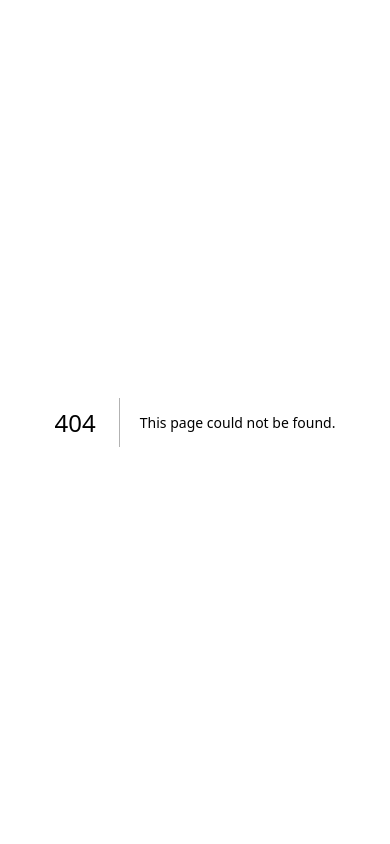
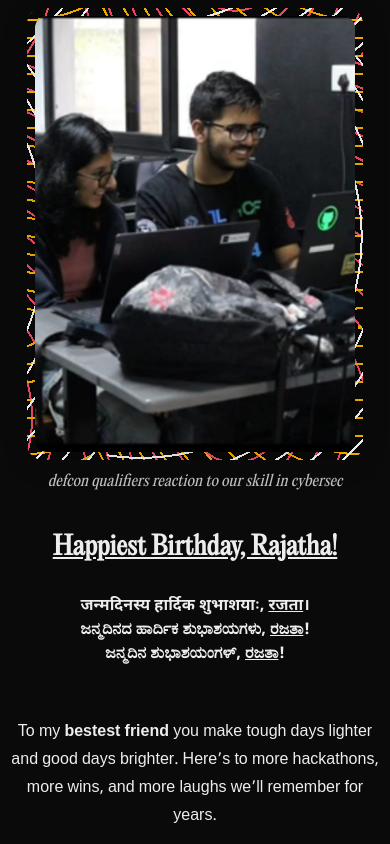
Before and after one commit to Ani07-05/bdayapp, a Next.js app: page /rajatha in a window 390 px wide. Before the commit this address had no page. Shown: the top 844 px of the page. Built offline with nearby package versions, Linux system fonts and the light colour scheme.

Commit message:
pushed rajatha

```diff
--- a/app/globals.css
+++ b/app/globals.css
@@ -14,6 +14,7 @@ body {
   min-height: 100vh;
 }
 
+/* ==== Homepage styles ==== */
 .homepage {
   min-height: 100vh;
   display: flex;
@@ -87,6 +88,7 @@ body {
   100% { transform: translateY(-80%); }
 }
 
+/* ==== Birthday page base ==== */
 .bday-page {
   min-height: 100vh;
   background: #0a0a0a;
@@ -98,6 +100,7 @@ body {
   padding-top: 3rem;
 }
 
+/* ==== Circular image version ==== */
 .bday-image-container {
   width: 180px;
   height: 180px;
@@ -110,7 +113,6 @@ body {
   justify-content: center;
   box-shadow: 0 4px 32px 0 rgba(0,0,0,0.25);
 }
-
 .bday-image {
   width: 100%;
   height: 100%;
@@ -118,6 +120,7 @@ body {
   display: block;
 }
 
+/* ==== Message fade-in ==== */
 .bday-message {
   font-size: 2.2rem;
   text-align: center;
@@ -127,11 +130,11 @@ body {
   opacity: 0;
   animation: fadeIn 1.2s ease 0.2s forwards;
 }
-
 @keyframes fadeIn {
   to { opacity: 1; }
 }
 
+/* ==== Confetti bar ==== */
 .confetti {
   width: 100%;
   height: 60px;
@@ -141,17 +144,16 @@ body {
   animation: confetti 2s linear infinite;
   margin-top: 2rem;
 }
-
 @keyframes confetti {
   0% { background-position: 0 0, 0 0, 0 0; }
   100% { background-position: 100px 60px, 80px 60px, 50px 60px; }
 }
 
+/* ==== Layout container ==== */
 .no-scroll {
   overflow: hidden !important;
   max-height: 100vh;
 }
-
 .bday-side-layout {
   min-height: 100vh;
   background: #0a0a0a;
@@ -169,13 +171,13 @@ body {
   margin: 0;
 }
 
+/* ==== Photo with confetti frame ==== */
 .bday-photo-figure {
   display: flex;
   flex-direction: column;
   align-items: center;
   margin: 0;
 }
-
 .bday-photo-confetti {
   padding: 8px;
   border-radius: 1rem;
@@ -187,47 +189,55 @@ body {
   align-items: center;
   justify-content: center;
 }
-
 .bday-photo-rect {
-  width: 220px;
-  height: 300px;
+  width: 260px; /* bigger image */
+  height: 360px;
   object-fit: cover;
   border-radius: 0.75rem;
   box-shadow: 0 4px 32px 0 rgba(0,0,0,0.25);
   display: block;
 }
-
 .bday-photo-legend {
   margin-top: 0.75rem;
   font-size: 1rem;
   color: #bdbdbd;
   text-align: center;
   font-style: italic;
-  max-width: 220px;
+  max-width: 260px;
 }
 
+/* ==== Message section ==== */
 .bday-message-section {
   display: flex;
   flex-direction: column;
   justify-content: center;
   align-items: flex-start;
-  max-width: 400px;
+  max-width: 520px; /* more room for text */
+}
+.bday-heading {
+  font-family: 'PP Editorial New', Arial, sans-serif;
+  font-size: 2.4rem;
+  margin-bottom: 1rem;
+  font-weight: 400;
+  line-height: 1.2;
+}
+.bday-message-body {
+  font-size: 1.2rem;
+  line-height: 1.75;
+  max-width: 60ch;
+  font-family: 'Noto Sans Devanagari', Arial, sans-serif;
+  color: #ededed;
+}
+.bday-message-body p {
+  margin-bottom: 1rem;
+}
+.small-message {
+  font-size: 1.05rem;
+  line-height: 1.5;
+  margin-bottom: 1.2rem;
 }
 
-.bday-heading {
-  font-family: 'PP Editorial New', Arial, sans-serif;
-  font-size: 2.2rem;
-  margin-bottom: 1.2rem;
-  font-weight: 400;
-}
-
-.bday-message-body {
-  font-size: 1.15rem;
-  line-height: 1.7;
-  color: #ededed;
-  font-family: 'Noto Sans Devanagari', Arial, sans-serif;
-}
-
+/* ==== Devanagari styling ==== */
 .devanagari {
   display: block;
   margin-top: 1.2rem;
@@ -236,6 +246,7 @@ body {
   font-family: 'Noto Sans Devanagari', Arial, sans-serif;
 }
 
+/* ==== Responsive ==== */
 @media (max-width: 900px) {
   .no-scroll {
     overflow: visible !important;
@@ -246,65 +257,33 @@ body {
     align-items: center;
     gap: 1.2rem;
     padding: 0.5rem 0;
-    min-height: 100vh;
-    width: 100vw;
-    box-sizing: border-box;
-    margin: 0;
-  }
-  .bday-photo-figure {
-    margin-bottom: 0.5rem;
-    width: 100vw;
-    max-width: 100vw;
-    align-items: center;
-    display: flex;
-    flex-direction: column;
   }
   .bday-photo-rect {
     width: 90vw;
     max-width: 320px;
     height: auto;
     aspect-ratio: 11/15;
-    margin: 0 auto;
-    display: block;
   }
   .bday-photo-legend {
     max-width: 95vw;
     font-size: 0.95rem;
-    text-align: center;
-    margin: 0.5rem auto 0.8rem auto;
   }
   .bday-message-section {
     align-items: center;
-    max-width: 100vw;
-    width: 100vw;
+    max-width: 95vw;
     padding: 0 0.5rem;
-    margin: 0;
-    display: flex;
-    flex-direction: column;
-    justify-content: flex-start;
   }
   .bday-heading {
-    font-size: 1.3rem;
+    font-size: 1.6rem;
     text-align: center;
-    margin-bottom: 0.7rem;
-    margin-top: 0.5rem;
   }
   .bday-message-body, .small-message {
-    font-size: 0.95rem;
+    font-size: 1rem;
     text-align: center;
-    word-break: break-word;
-    width: 100vw;
-    max-width: 100vw;
-    margin: 0 auto;
-    padding-bottom: 1.5rem;
   }
 }
 
-@keyframes confetti {
-  0% { background-position: 0 0, 0 0, 0 0; }
-  100% { background-position: 100px 60px, 80px 60px, 50px 60px; }
-}
-
+/* ==== Confetti blast ==== */
 .confetti-blast {
   pointer-events: none;
   position: fixed;
@@ -313,9 +292,7 @@ body {
   width: 100vw;
   height: 100vh;
   z-index: 100;
-  overflow: visible;
 }
-
 .confetti-piece {
   position: absolute;
   top: 50%;
@@ -326,64 +303,15 @@ body {
   opacity: 0.85;
   animation: confetti-blast-fall 1.8s cubic-bezier(.6,.3,.3,1) forwards;
 }
-
-/* 8 color/angle variations for variety */
-.confetti-piece-0 { background: #ffb800; transform: rotate(12deg); animation-delay: 0.0s; }
-.confetti-piece-1 { background: #ff4d6d; transform: rotate(-8deg); animation-delay: 0.1s; }
-.confetti-piece-2 { background: #fff; transform: rotate(24deg); animation-delay: 0.2s; }
-.confetti-piece-3 { background: #6ee7b7; transform: rotate(-16deg); animation-delay: 0.05s; }
-.confetti-piece-4 { background: #60a5fa; transform: rotate(32deg); animation-delay: 0.15s; }
-.confetti-piece-5 { background: #f472b6; transform: rotate(-24deg); animation-delay: 0.12s; }
-.confetti-piece-6 { background: #fde68a; transform: rotate(8deg); animation-delay: 0.18s; }
-.confetti-piece-7 { background: #a78bfa; transform: rotate(-32deg); animation-delay: 0.08s; }
-
+.confetti-piece-0 { background: #ffb800; --x: -220px; --y: -320px; --angle: 12deg; }
+.confetti-piece-1 { background: #ff4d6d; --x: 180px; --y: -340px; --angle: -8deg; }
+.confetti-piece-2 { background: #fff; --x: -120px; --y: -300px; --angle: 24deg; }
+.confetti-piece-3 { background: #6ee7b7; --x: 90px; --y: -260px; --angle: -16deg; }
+.confetti-piece-4 { background: #60a5fa; --x: -180px; --y: -220px; --angle: 32deg; }
+.confetti-piece-5 { background: #f472b6; --x: 220px; --y: -200px; --angle: -24deg; }
+.confetti-piece-6 { background: #fde68a; --x: -60px; --y: -180px; --angle: 8deg; }
+.confetti-piece-7 { background: #a78bfa; --x: 140px; --y: -120px; --angle: -32deg; }
 @keyframes confetti-blast-fall {
-  0% {
-    opacity: 1;
-    transform: translate(-50%, -50%) scale(1) rotate(var(--angle, 0deg));
-  }
-  60% {
-    opacity: 1;
-  }
-  100% {
-    opacity: 0;
-    transform:
-      translate(
-        calc(-50% + var(--x, 0px)),
-        calc(-50% + var(--y, 0px))
-      )
-      scale(0.9)
-      rotate(var(--angle, 0deg));
-  }
+  0% { opacity: 1; transform: translate(-50%, -50%) scale(1) rotate(var(--angle)); }
+  100% { opacity: 0; transform: translate(calc(-50% + var(--x)), calc(-50% + var(--y))) scale(0.9) rotate(var(--angle)); }
 }
-
-/* Custom properties for each piece (JS-free, just CSS randomness) */
-.confetti-piece-0 { --x: -220px; --y: -320px; --angle: 12deg; }
-.confetti-piece-1 { --x: 180px; --y: -340px; --angle: -8deg; }
-.confetti-piece-2 { --x: -120px; --y: -300px; --angle: 24deg; }
-.confetti-piece-3 { --x: 90px; --y: -260px; --angle: -16deg; }
-.confetti-piece-4 { --x: -180px; --y: -220px; --angle: 32deg; }
-.confetti-piece-5 { --x: 220px; --y: -200px; --angle: -24deg; }
-.confetti-piece-6 { --x: -60px; --y: -180px; --angle: 8deg; }
-.confetti-piece-7 { --x: 140px; --y: -120px; --angle: -32deg; }
-.confetti-piece-8 { --x: -200px; --y: -100px; --angle: 16deg; }
-.confetti-piece-9 { --x: 200px; --y: -80px; --angle: -12deg; }
-.confetti-piece-10 { --x: -100px; --y: -60px; --angle: 28deg; }
-.confetti-piece-11 { --x: 120px; --y: -40px; --angle: -20deg; }
-.confetti-piece-12 { --x: -160px; --y: -20px; --angle: 36deg; }
-.confetti-piece-13 { --x: 160px; --y: 0px; --angle: -28deg; }
-.confetti-piece-14 { --x: -80px; --y: 20px; --angle: 20deg; }
-.confetti-piece-15 { --x: 80px; --y: 40px; --angle: -36deg; }
-.confetti-piece-16 { --x: -140px; --y: 60px; --angle: 10deg; }
-.confetti-piece-17 { --x: 140px; --y: 80px; --angle: -10deg; }
-.confetti-piece-18 { --x: -60px; --y: 100px; --angle: 18deg; }
-.confetti-piece-19 { --x: 60px; --y: 120px; --angle: -18deg; }
-.confetti-piece-20 { --x: -100px; --y: 140px; --angle: 22deg; }
-.confetti-piece-21 { --x: 100px; --y: 160px; --angle: -22deg; }
-.confetti-piece-22 { --x: -40px; --y: 180px; --angle: 14deg; }
-.confetti-piece-23 { --x: 40px; --y: 200px; --angle: -14deg; }
-
-.small-message {
-  font-size: 0.98rem;
-  line-height: 1.45;
-}
--- a/app/page.tsx
+++ b/app/page.tsx
@@ -1,5 +1,5 @@
 export default function Home() {
-  const friends = ["Lavanya", "Apoorv", "TBA", "TBA", "TBA", "TBA"];
+  const friends = ["Lavanya", "Apoorv", "Rajatha", "TBA", "TBA", "TBA"];
   return (
     <main className="homepage">
       <div className="inline-names">
--- /dev/null
+++ b/app/rajatha/page.tsx
@@ -0,0 +1,70 @@
+import Image from 'next/image';
+
+export default function RajathaPage() {
+  return (
+    <main className="bday-side-layout no-scroll">
+      <div className="confetti-blast" aria-hidden="true">
+        {Array.from({ length: 24 }).map((_, i) => (
+          <span key={i} className={`confetti-piece confetti-piece-${i % 8}`}></span>
+        ))}
+      </div>
+
+      <figure className="bday-photo-figure">
+        <div className="bday-photo-confetti">
+          <Image
+            src="/rajatha.jpg"
+            alt="Rajatha"
+            className="bday-photo-rect"
+            width={600}
+            height={800}
+            priority
+          />
+        </div>
+        <figcaption className="bday-photo-legend">
+          defcon qualifiers reaction to our skill in cybersec <strong></strong>
+        </figcaption>
+      </figure>
+
+      <section className="bday-message-section">
+        <h1 className="bday-heading">
+          <strong><u>Happiest Birthday, Rajatha!</u></strong>
+        </h1>
+
+        {/* Multilingual wishes (long taa) */}
+        <div className="bday-message-body small-message">
+          <p>
+            <strong>जन्मदिनस्य हार्दिक शुभाशयाः, <u>रजता</u>।</strong><br />
+            <strong>ಜನ್ಮದಿನದ ಹಾರ್ದಿಕ ಶುಭಾಶಯಗಳು, <u>ರಜತಾ</u>!</strong><br />
+            <strong>ಜನ್ಮದಿನ ಶುಭಾಶಯಂಗಳ್, <u>ರಜತಾ</u>!</strong>
+          </p>
+        </div>
+
+        {/* Short, fully readable poem (fits desktop) */}
+        <div className="bday-message-body">
+          <p>
+            To my <strong>bestest friend</strong> you make tough days lighter and good days brighter.
+            Here&rsquo;s to more hackathons, more wins, and more laughs we&rsquo;ll remember for years.
+          </p>
+          <p>
+            One day soon we&rsquo;ll <u>wander Japan&rsquo;s quiet countryside and Europe&rsquo;s busy streets </u>, shrine bells, aesthatic cafes
+            with the wind in our faces,
+              pockets (broke) but hearts full of horizons.
+          </p>
+          <p>
+            May a door at <strong><u>Pinterest</u></strong> open wide in the form of a <strong>Machine Learning Engineer</strong>,
+            turning data into meaning, and meaning into something beautiful.
+          </p>
+          <p>
+            In the words of Vedānta you sometimes portray yourself like the <strong>shupti Rajatha (mistakening of a shell as silver)</strong> a gentle illusion
+            born of <em>bhrānti</em> (creating the illusion that you don&rsquo;t know because you stay humble);
+            yet in <strong>yathārtha jñāna</strong> (true understanding) you are always THE
+            <strong> Rajatha</strong>, <strong>real shine ft academic and intellectual brilliance </strong> yet steady, and inspiring.
+          </p>
+          <p style={{ marginTop: '0.5rem', color: '#ffe082' }}>
+            &mdash; with all my gratitude and love, <strong>Aniruddha</strong>
+          </p>
+        </div>
+      </section>
+    </main>
+  );
+}
```
Also changed, not shown: public/rajatha.jpg (added).
